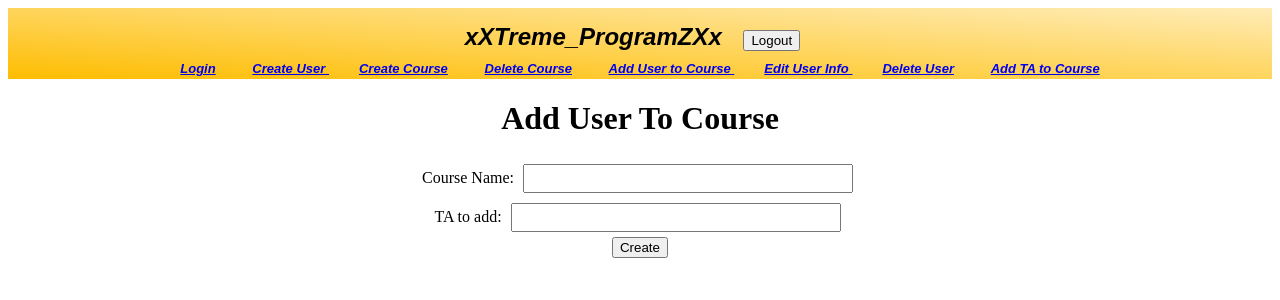
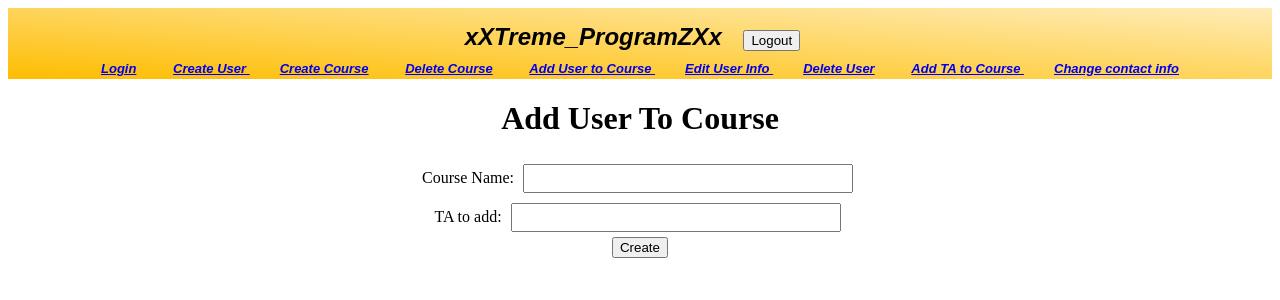
Before and after one commit to DevanClark/Final361, a Django app: page /addtatocourse/ in a window 1280 px wide. Shown: the top 300 px of the page. Run offline with Django 3.2, Linux system fonts and the light colour scheme; some web fonts are replaced.

Commit message:
Got the change contact info shit done

```diff
--- a/Final/templates/base.html
+++ b/Final/templates/base.html
@@ -24,6 +24,7 @@
     <a href = {% url 'edituseradmin' %}> Edit User Info </a>
     <a href = {% url 'deleteuser' %}> Delete User</a>
     <a href = {% url 'addtatocourse' %}>Add TA to Course </a>
+        <a href= {% url 'edituserself' %}>Change contact info </a>
     </div>
 {% csrf_token %}
 <input type="hidden">
--- a/Final/urls.py
+++ b/Final/urls.py
@@ -9,7 +9,7 @@ urlpatterns = [
     url('editUserAdmin/', views.edituserAdmin, name="edituseradmin"),
     url(r'logout', views.Logout, name='logout'),
     url(r'createuser/', views.CreateUserClass.as_view(), name="createuser"),
-    path('edituserself/', views.EditUserSelfClass.as_view()),
+    url(r'edituserself/', views.EditUserSelfClass.as_view(), name = "edituserself"),
     url(r'createcourse/', CreateCourse.as_view(), name="createcourse"),
     url(r'deletecourse/', DeleteCourse.as_view(), name="deletecourse"),
     url(r'addusertocourse/', AddUserToCourse.as_view(), name="addusertocourse"),
--- a/Final/views.py
+++ b/Final/views.py
@@ -158,28 +158,34 @@ class EditUserSelfClass(View):
 
     def post(self, request):
         stringOut = " "
+        response = " "
         print(request.POST)
-        if request.POST["password"] is not None:
+        try:
+            user = User.objects.get(username=request.session.get('user'))
+        except Exception as e:
+            return redirect('loginpage')
+
+        if request.POST["password"] != "":
             password = request.POST["password"]
-            self.user = edit_user(self.user, "password", password, self.user)
+            response = u.change_contact(user.username, "password", password)
 
-        if request.POST["email"] is not None:
+        if request.POST["email"] != "":
             email = request.POST["email"]
-            self.user = a.user.edit_user(self, "email", email, self)
+            response = u.change_contact(user.username, "email", email)
 
-        if request.POST["permissions"] is None:
+        if request.POST["permissions"] != "":
             permissions = request.POST["permissions"]
-            self.user = a.user.edit_user(self, "permissions", permissions, self)
+            response = u.change_contact(user.username, "permissions", permissions)
 
-        if request.POST["address"] is None:
+        if request.POST["address"] != "":
             address = request.POST["address"]
-            self.user = a.user.edit_user(self, "address", address, self)
+            response = u.change_contact(user.username, "address", address)
 
-        if request.POST["phonenumber"] is None:
+        if request.POST["phonenumber"] != "":
             phonenumber = request.POST["phonenumber"]
-            self.user = a.user.edit_user(self, "phonenumber", phonenumber, self)
+            response = u.change_contact(user.username, "phonenumber", phonenumber)
 
-        if self.user is None:
+        if response is None:
             editUserSelfResponse = "Invalid information. Please try again!"
             return render(request, 'main/edituserself.html', {"editUserSelfResponse": editUserSelfResponse})
         else:
--- a/UserEdits.py
+++ b/UserEdits.py
@@ -51,7 +51,7 @@ class UserEdits:
             return "Invalid parameter for this command"
         all_field_names = User._meta.get_fields()
         for field in all_field_names:
-            if field_to_change == field.attname:
+            if not field.is_relation and field_to_change == field.attname:
                 try:
                     DjangoInterface.DjangoInterface.update_user(self, user_to_change, field_to_change, updated_field)
                 except Exception as e:
@@ -67,7 +67,7 @@ class UserEdits:
             return "Failed to updated user"
         all_field_names = User._meta.get_fields()
         for field in all_field_names:
-            if field_to_change == field.attname:
+            if not field.is_relation and field_to_change == field.attname:
                 try:
                     DjangoInterface.DjangoInterface.update_user(self, user_to_edit, field_to_change, updated_field)
                 except Exception as e:
```
